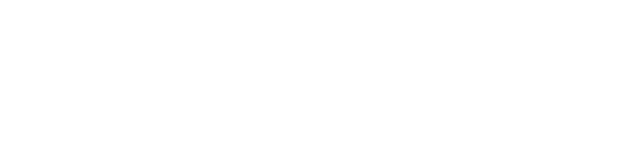
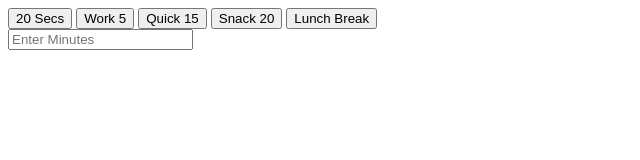
Before and after one commit to Shjani49/JavaScript30_01_JavaScript_Drum_Kit, a website: page index.html in a window 1280 px wide. Shown: the whole page, without its empty margins (0-640 px from the left). Drawn offline with Linux system fonts and the light colour scheme.

Commit message:
Add Buttons in html file

```diff
--- a/index.html
+++ b/index.html
@@ -7,6 +7,22 @@
     <link rel="stylesheet" href="style.css">
 </head>
 <body>
+    <div class="timer">
+        <div class="timer__controls">
+            <button data-time="20" class="timer__button">20 Secs</button>
+            <button data-time="300" class="timer__button">Work 5</button>
+            <button data-time="900" class="timer__button">Quick 15</button>
+            <button data-time="1200" class="timer__button">Snack 20</button>
+            <button data-time="3600" class="timer__button">Lunch Break</button>
+            <form name="customForm" id="custom">
+                <input type="text" name="minutes" placeholder="Enter Minutes">
+            </form>
+        </div>
+        <div class="display">
+            <h1 class="display__time-left"></h1>
+            <p class="display__end-time"></p>
+        </div>
+    </div>
     <script src="scripts.js"></script>
 </body>
 </html>
```
